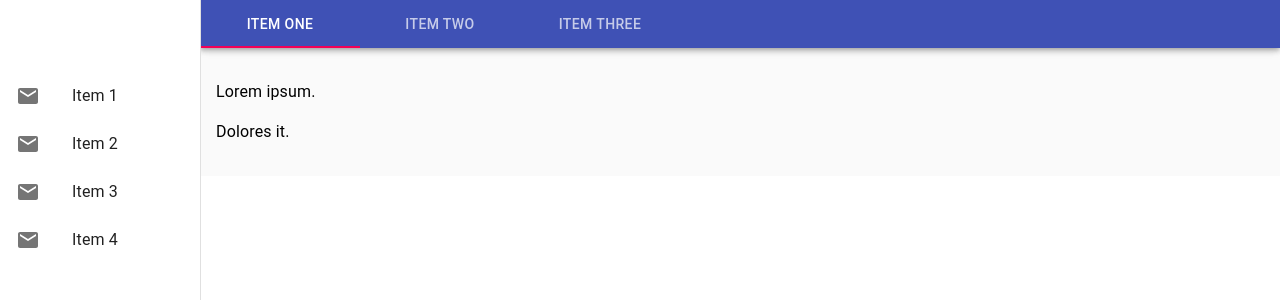
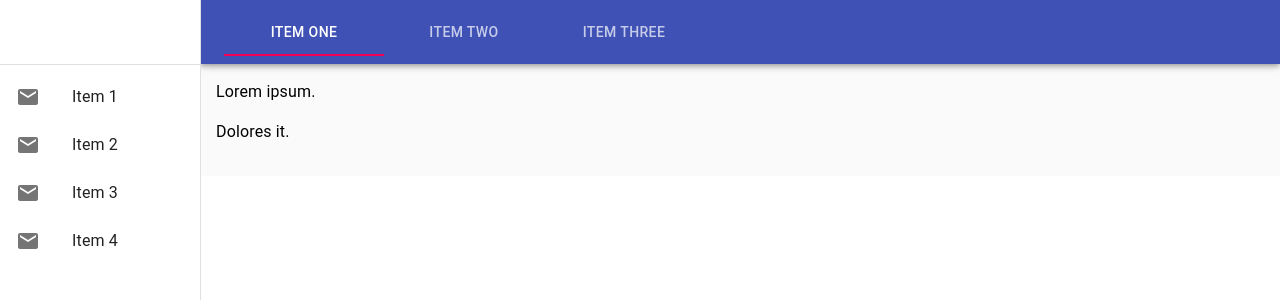
Before and after one commit to Chr1stian/masterapp, a React (Create React App) app: page / in a window 1280 px wide. Shown: the top 300 px of the page. Built offline with nearby package versions, Linux system fonts and the light colour scheme.

Commit message:
Bar positioning

```diff
--- a/src/App.tsx
+++ b/src/App.tsx
@@ -8,7 +8,7 @@ import ListItemText from "@material-ui/core/ListItemText";
 import Tabs from "@material-ui/core/Tabs";
 import Tab from "@material-ui/core/Tab";
 import "./App.css";
-import { Typography, ListItemIcon } from "@material-ui/core";
+import { Typography, ListItemIcon, Divider, Toolbar } from "@material-ui/core";
 import MailIcon from "@material-ui/icons/Mail";
 
 const drawerWidth = 200;
@@ -45,11 +45,13 @@ const App: React.FC = () => {
   return (
     <div className={classes.root}>
       <AppBar className={classes.appBar}>
-        <Tabs value={value} aria-label="task_steps_bar">
-          <Tab label="Item One" />
-          <Tab label="Item Two" />
-          <Tab label="Item Three" />
-        </Tabs>
+        <Toolbar>
+          <Tabs value={value} aria-label="task_steps_bar">
+            <Tab label="Item One" />
+            <Tab label="Item Two" />
+            <Tab label="Item Three" />
+          </Tabs>
+        </Toolbar>
       </AppBar>
       <Drawer
         variant="permanent"
@@ -60,6 +62,7 @@ const App: React.FC = () => {
         anchor="left"
       >
         <div className={classes.toolbar} />
+        <Divider />
         <List>
           {["Item", "Item", "Item", "Item"].map((text, index) => (
             <ListItem button key={text}>
```
